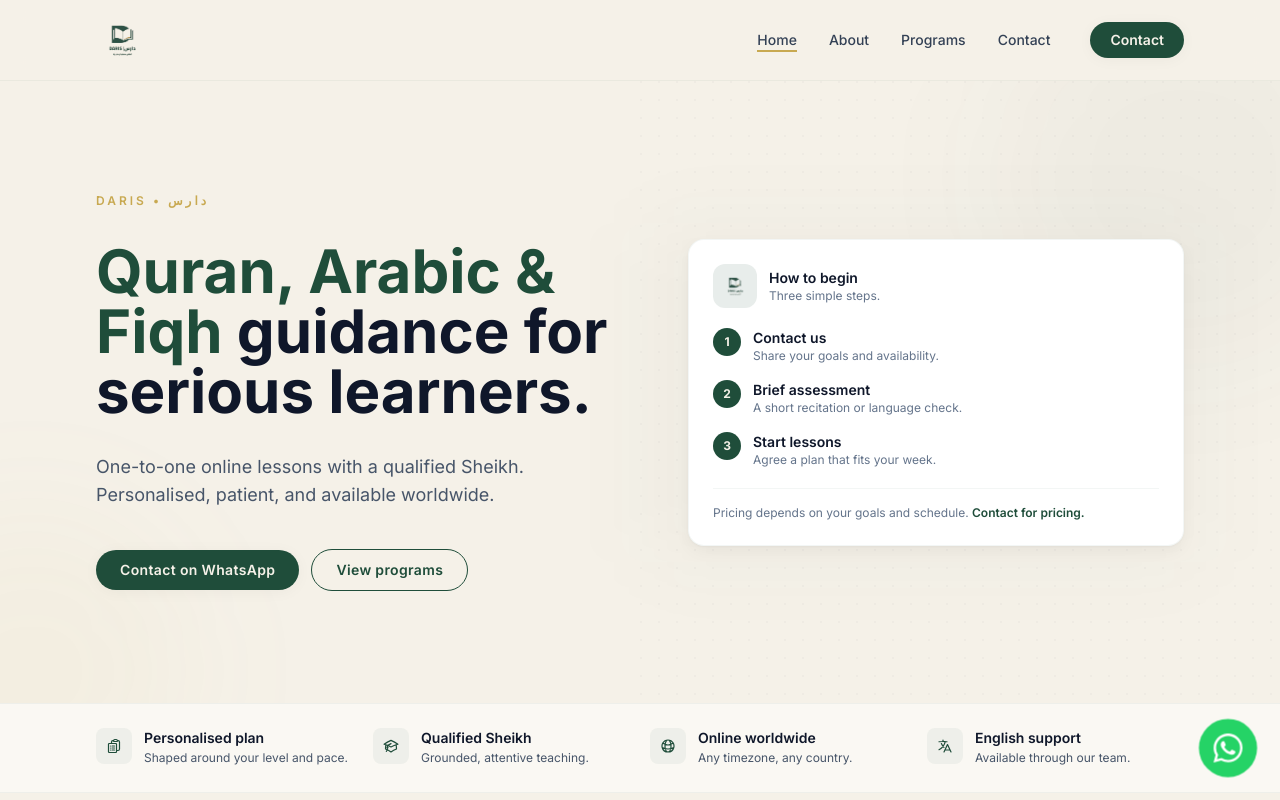
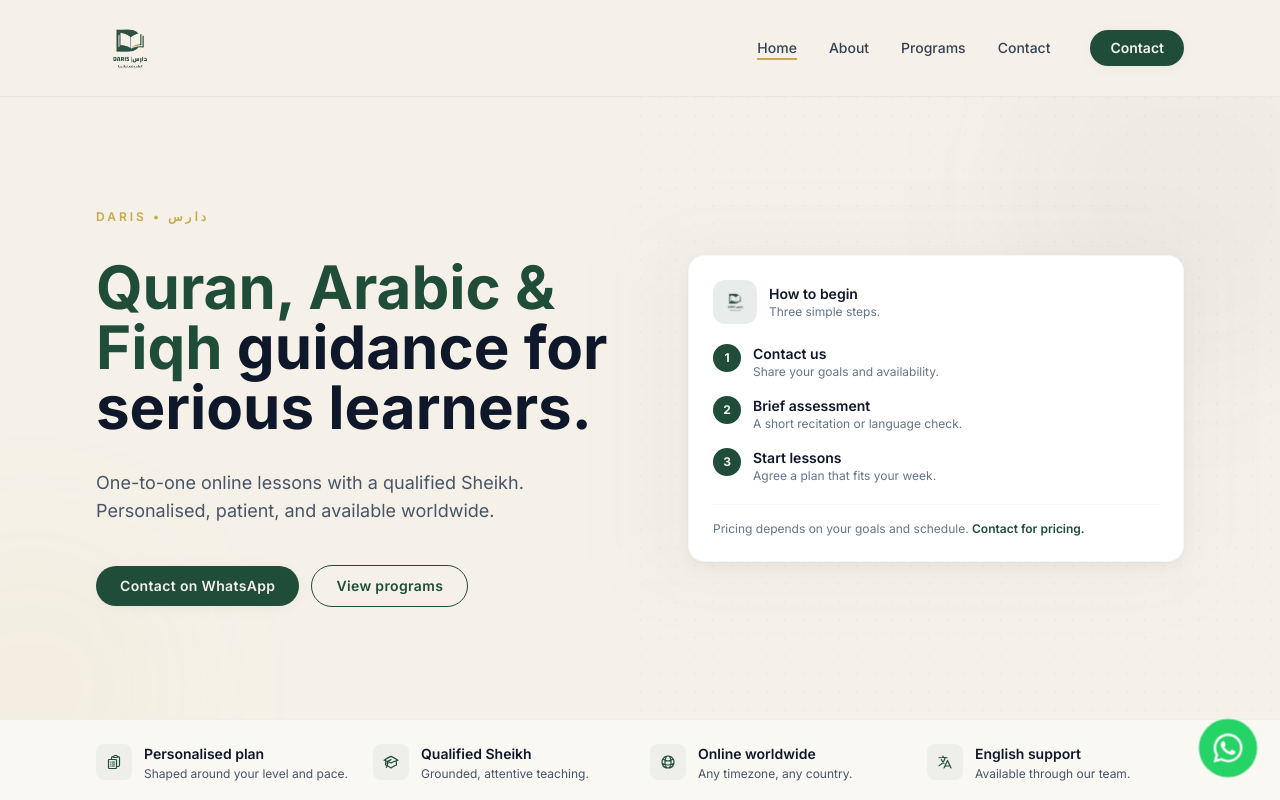
Before and after one commit to Welsa316/Daris, a Vue app: page / in a window 1280 px wide. Shown: the top 800 px of the page. Built offline with nearby package versions, Linux system fonts and the light colour scheme.

Commit message:
Background of Logo Removed 2

```diff
--- a/src/components/layout/Navbar.vue
+++ b/src/components/layout/Navbar.vue
@@ -4,16 +4,16 @@
     :class="{ 'shadow-soft': scrolled }"
   >
     <nav
-      class="section-container flex items-center justify-between h-20"
+      class="section-container flex items-center justify-between h-24"
       aria-label="Main navigation"
     >
       <RouterLink to="/" class="flex items-center gap-3 group">
         <img
           src="/images/daris-logo.png"
           alt="Daris logo"
-          class="h-14 w-auto transition-transform duration-300 group-hover:scale-105"
-          width="56"
-          height="56"
+          class="h-16 md:h-[72px] w-auto transition-transform duration-300 group-hover:scale-105"
+          width="144"
+          height="72"
         />
         <span class="sr-only">Daris – Quran, Arabic & Fiqh guidance</span>
       </RouterLink>
```
